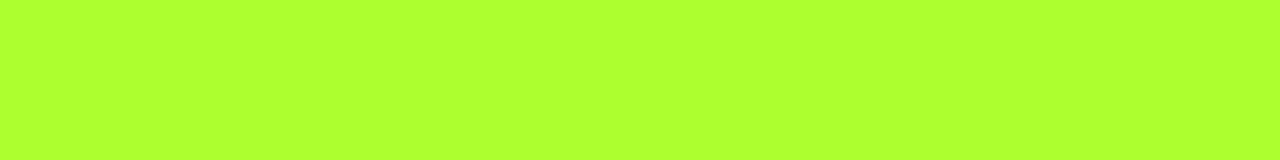
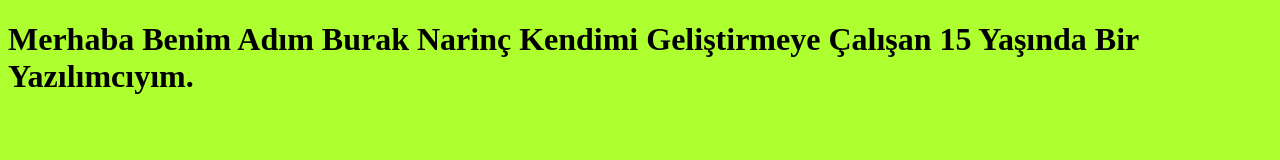
Before and after one commit to GARAMELHOCAM/MainSite, a plain HTML site: page index.html in a window 1280 px wide. Drawn offline with Linux system fonts and the light colour scheme.

Commit message:
Update index.html

```diff
--- a/index.html
+++ b/index.html
@@ -1,7 +1,7 @@
 <!DOCTYPE html>
 <html lang="en">
 <head>
-    <script src="index.js"></script>
+    <script src="index.js"> </script>
     <link rel="stylesheet" href="index.css">
     <title>Burak</title>
     <meta charset="UTF-8">
@@ -10,6 +10,7 @@
     <title>Document</title>
 </head>
 <body>
+    <h1>Merhaba Benim Adım Burak Narinç Kendimi Geliştirmeye Çalışan 15 Yaşında Bir Yazılımcıyım.</h1>
 
 </body>
 </html>
```
